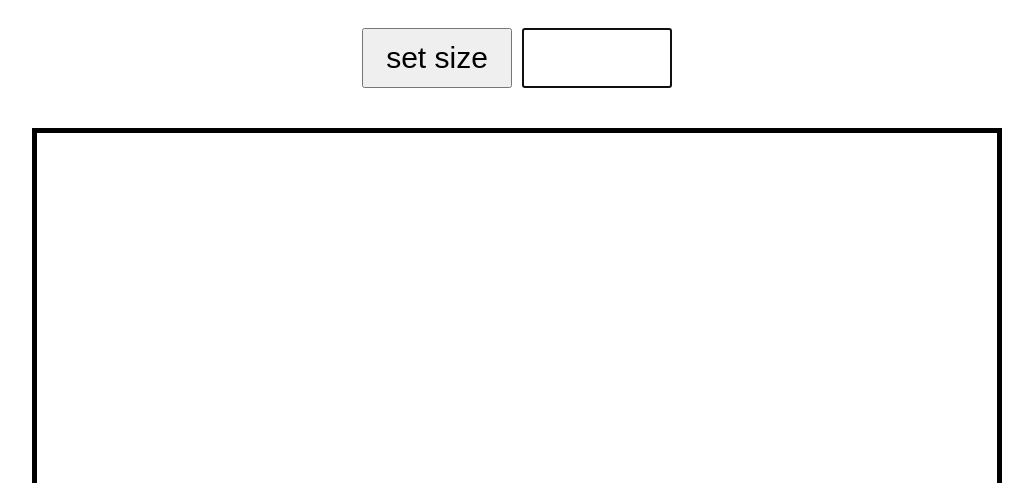
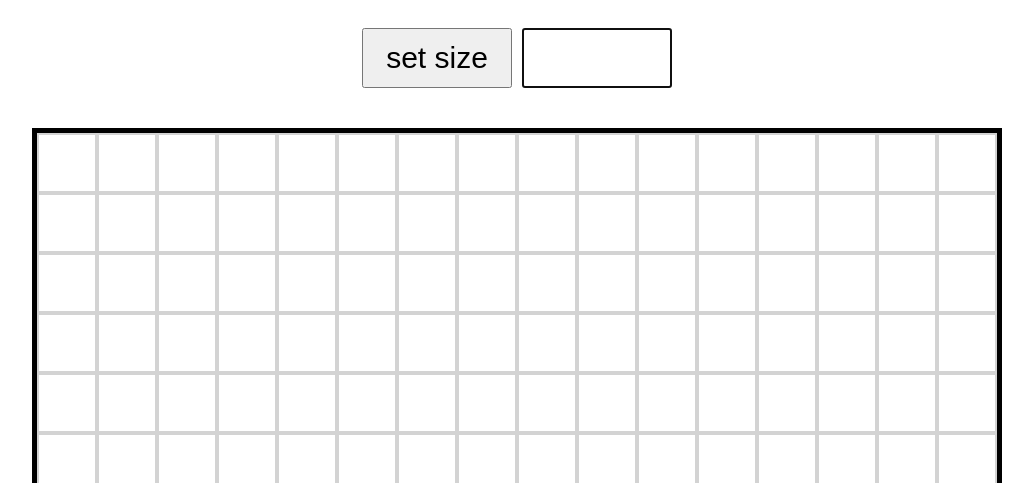
Before and after one commit to pykm05/etch-a-sketch, a plain HTML site: page index.html in a window 1280 px wide. Shown: the top 483 px of the page, without its empty margins (123-1156 px from the left). Drawn offline with Linux system fonts and the light colour scheme.

Commit message:
added grey border around tiles for better visibility

```diff
--- a/style.css
+++ b/style.css
@@ -31,3 +31,7 @@ input {
   border: solid 5px black;
   margin-top: 20px;
 }
+
+.tile {
+  border: 2px solid lightgray;
+}
```
